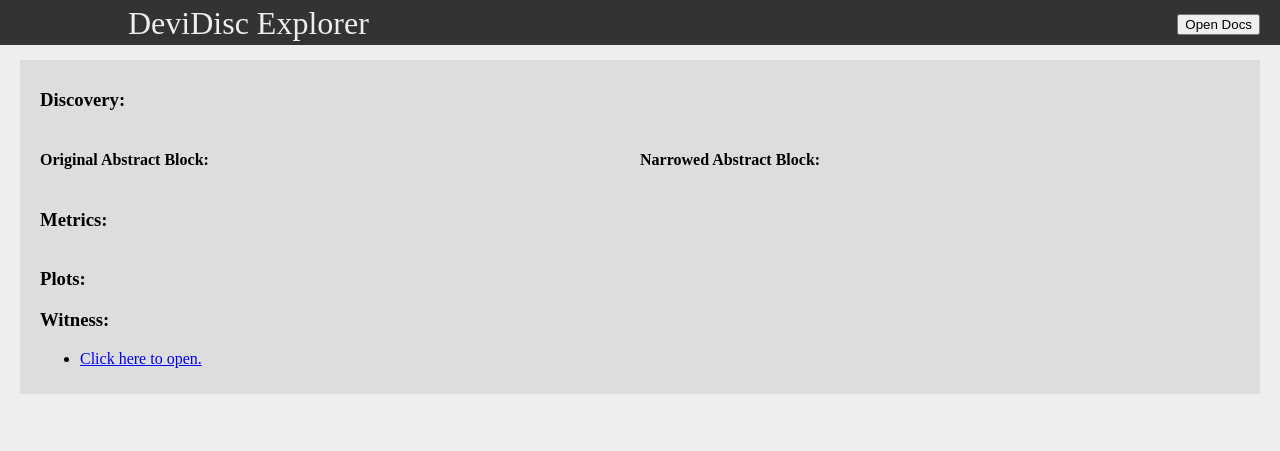
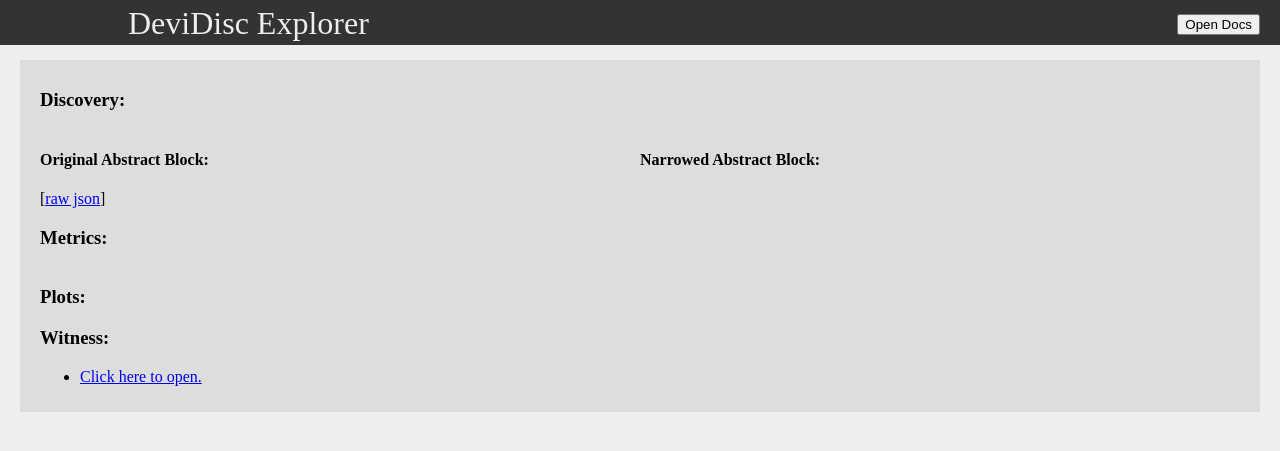
Before and after one commit to cdl-saarland/AnICA-UI, a Django app: template devidisc_ui/basic_ui/templates/basic_ui/discovery_overview.html in a window 1280 px wide. Shown: the top 451 px of the page. Run offline with Django 3.2, Linux system fonts and the light colour scheme; the template is opened without the code that fills it, so the values that code supplies are empty.

Commit message:
Add a convenient way to access the raw json of discovery absblocks
This is helpful for making test cases.

```diff
--- a/devidisc_ui/basic_ui/templates/basic_ui/discovery_overview.html
+++ b/devidisc_ui/basic_ui/templates/basic_ui/discovery_overview.html
@@ -16,6 +16,8 @@
             <div class="indent_content">
             {{ absblock | safe }}
             </div>
+
+            [<a href="{% url 'basic_ui:discovery_json' campaign_id discovery_id %}">raw json</a>]
         </div>
 
         <div style="flex: 1;">
--- a/devidisc_ui/basic_ui/urls.py
+++ b/devidisc_ui/basic_ui/urls.py
@@ -10,8 +10,11 @@
     path('campaign/<int:campaign_id>/discoveries/<str:discovery_id>/', views.single_discovery_view, name='single_discovery'),
     path('campaign/<int:campaign_id>/discoveries/<str:discovery_id>/witness', views.witness_view, name='witness'),
 
+    path('campaign/<int:campaign_id>/discoveries/<str:discovery_id>/absblock.json', views.discovery_json_view, name='discovery_json'),
+
     path('no-measurements', views.measurements_empty_view, name='measurements_empty'),
     path('campaign/<int:campaign_id>/measurements/<int:meas_id>', views.measurements_view, name='measurements'),
+
 
     path('campaign/<int:campaign_id>/insnschemes/', views.all_insnschemes_view, name='all_insnschemes'),
     path('campaign/<int:campaign_id>/insnschemes/<int:ischeme_id>/', views.single_insnscheme_view, name='single_insnscheme'),
--- a/devidisc_ui/basic_ui/views.py
+++ b/devidisc_ui/basic_ui/views.py
@@ -12,7 +12,7 @@
 from markdown import markdown
 
 from devidisc.abstractioncontext import AbstractionContext
-from devidisc.configurable import config_diff
+from devidisc.configurable import config_diff, pretty_print
 
 from .models import Campaign, Discovery, InsnScheme
 from .custom_pretty_printing import prettify_absblock, prettify_seconds, prettify_config_diff, prettify_abstraction_config
@@ -343,6 +343,10 @@
 
     return render(request, "basic_ui/data_table.html", context)
 
+def discovery_json_view(request, campaign_id, discovery_id):
+    discovery_obj = get_object_or_404(Discovery, batch__campaign_id=campaign_id, identifier=discovery_id)
+    json_content = pretty_print(discovery_obj.absblock)
+    return HttpResponse(json_content, content_type="text/plain")
 
 def single_discovery_view(request, campaign_id, discovery_id):
     discovery_obj = get_object_or_404(Discovery, batch__campaign_id=campaign_id, identifier=discovery_id)
```
